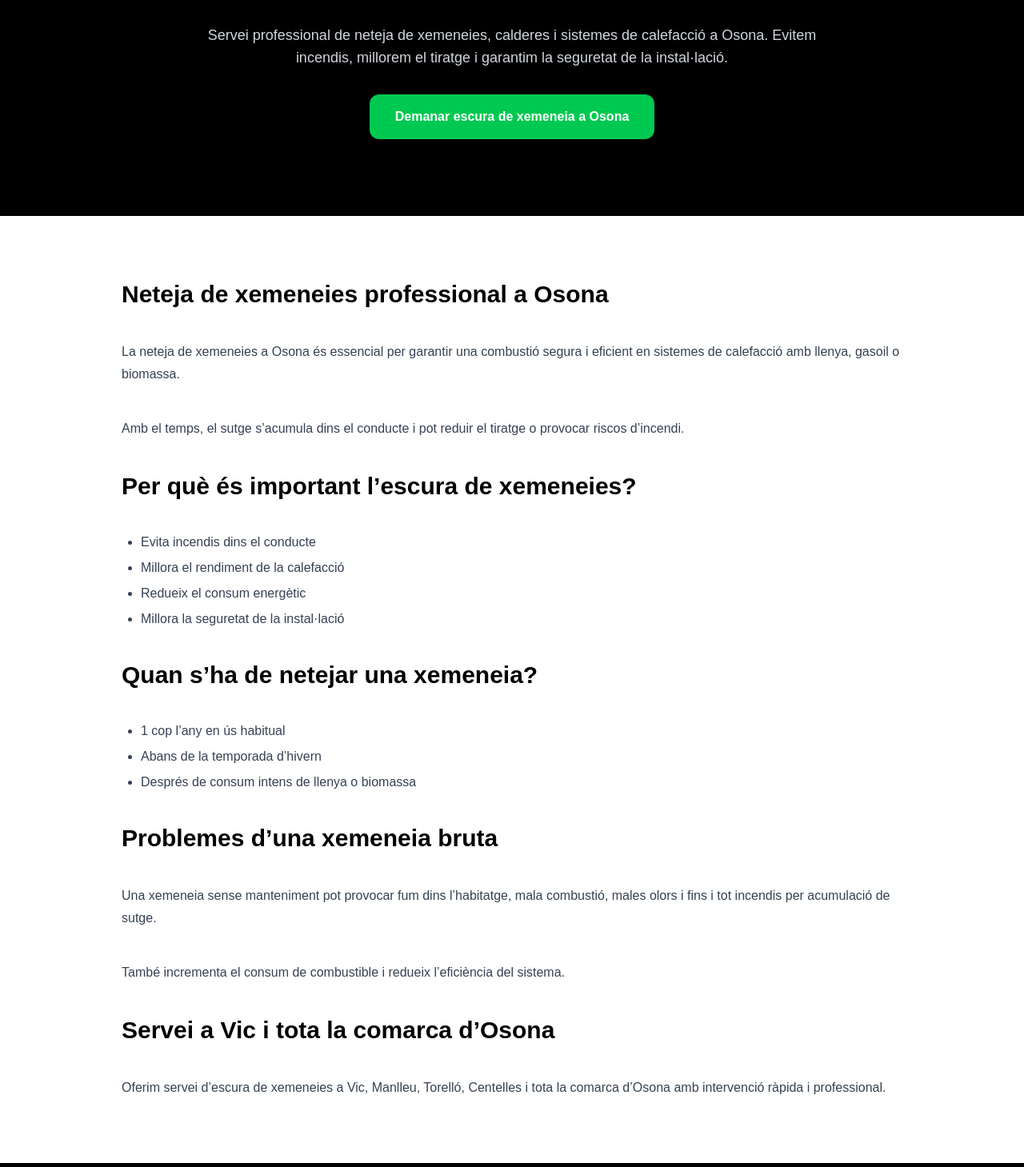
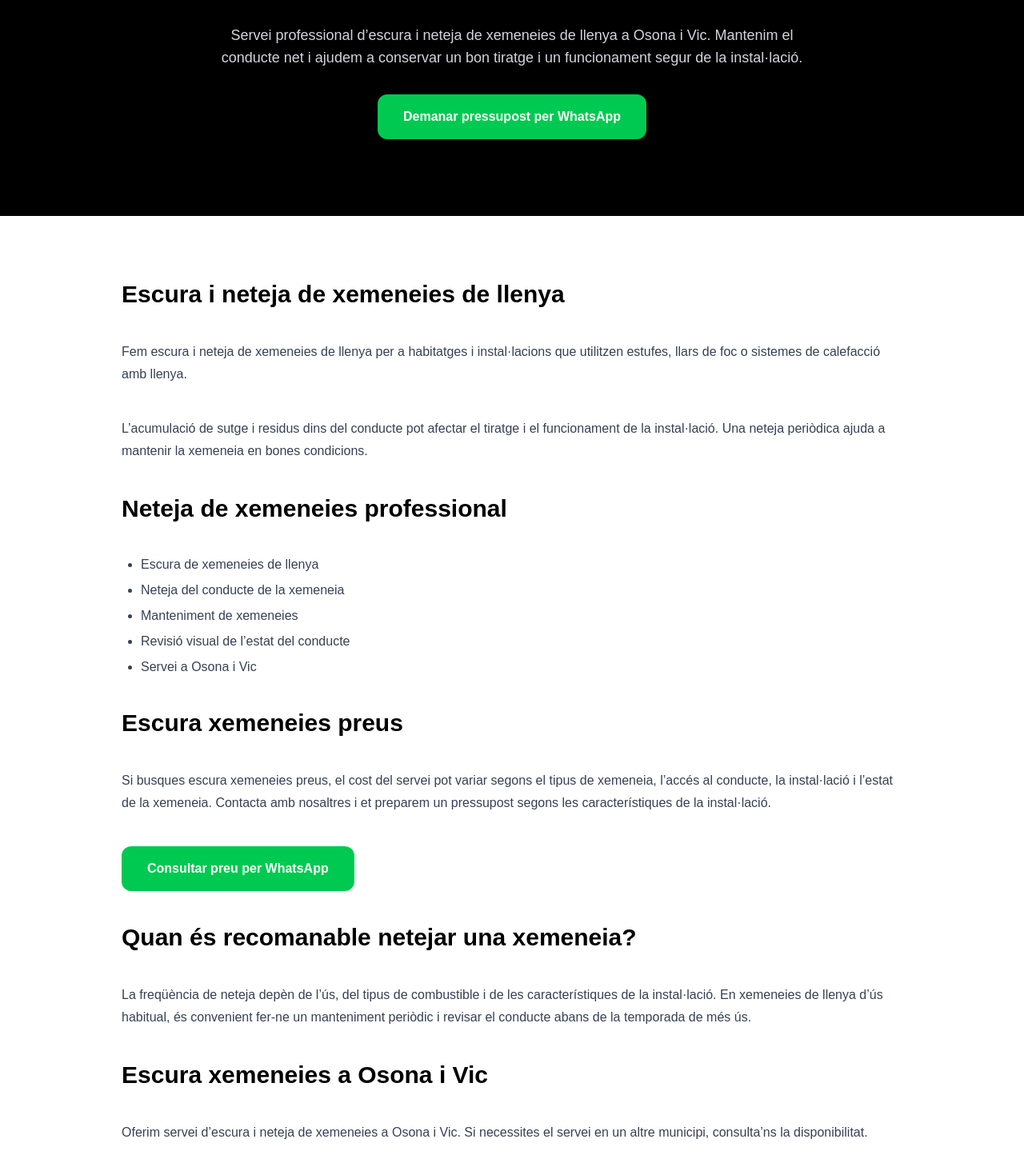
Before and after one commit to landing-eventz/sant-jaume, a Next.js app: page /escuraxemeneies in a window 1280 px wide. Shown: the part 211-1670 px from the top of the page at 80% size. Built offline with nearby package versions, Linux system fonts and the light colour scheme.

Commit message:
Mejora SEO pagina escura xemeneies

```diff
--- a/app/escuraxemeneies/page.tsx
+++ b/app/escuraxemeneies/page.tsx
@@ -1,132 +1,146 @@
 export const metadata = {
   title:
-    "Escura xemeneies a Osona i Vic | Neteja professional i manteniment",
+    "Escura xemeneies a Osona i Vic | Neteja de xemeneies de llenya",
   description:
-    "Servei professional d’escura i neteja de xemeneies a Osona i Vic. Evita incendis, millora el tiratge i assegura el rendiment de la teva instal·lació.",
+    "Servei d’escura i neteja de xemeneies de llenya a Osona i Vic. Pressupost per neteja, manteniment i revisió de xemeneies.",
 };
 
 export default function EscuraXemeneies() {
   return (
     <main className="min-h-screen bg-white text-black">
-
-      {/* SCHEMA LOCAL SERVICE */}
       <script
         type="application/ld+json"
         dangerouslySetInnerHTML={{
           __html: JSON.stringify({
             "@context": "https://schema.org",
             "@type": "Service",
-            "name": "Escura de xemeneies a Osona",
-            "provider": {
+            name: "Escura i neteja de xemeneies de llenya",
+            provider: {
               "@type": "LocalBusiness",
-              "name": "Treballs Forestals Sant Jaume",
-              "areaServed": "Osona, Vic, Catalunya",
-              "telephone": "+34 621 19 25 82"
+              name: "Treballs Forestals Sant Jaume",
+              telephone: "+34 621 19 25 82",
+              areaServed: ["Osona", "Vic"],
             },
-            "serviceType": "Neteja de xemeneies",
-            "areaServed": "Osona"
+            serviceType: "Escura i neteja de xemeneies",
+            areaServed: ["Osona", "Vic"],
           }),
         }}
       />
 
-      {/* HERO */}
-      <section className="bg-black text-white py-24 px-6 text-center">
-        <h1 className="text-4xl md:text-5xl font-bold">
+      <section className="bg-black px-6 py-24 text-center text-white">
+        <h1 className="text-4xl font-bold md:text-5xl">
           Escura xemeneies a Osona i Vic
         </h1>
 
-        <p className="mt-6 text-lg text-gray-300 max-w-3xl mx-auto">
-          Servei professional de neteja de xemeneies, calderes i sistemes de calefacció
-          a Osona. Evitem incendis, millorem el tiratge i garantim la seguretat de la instal·lació.
+        <p className="mx-auto mt-6 max-w-3xl text-lg text-gray-300">
+          Servei professional d’escura i neteja de xemeneies de llenya a
+          Osona i Vic. Mantenim el conducte net i ajudem a conservar un bon
+          tiratge i un funcionament segur de la instal·lació.
         </p>
 
         <a
           href="https://wa.me/34621192582"
-          className="inline-block mt-8 bg-green-500 px-8 py-4 rounded-xl font-semibold"
+          className="mt-8 inline-block rounded-xl bg-green-500 px-8 py-4 font-semibold text-white"
         >
-          Demanar escura de xemeneia a Osona
+          Demanar pressupost per WhatsApp
         </a>
       </section>
 
-      {/* CONTINGUT SEO */}
-      <section className="max-w-5xl mx-auto px-6 py-20 space-y-10">
-
+      <section className="mx-auto max-w-5xl space-y-10 px-6 py-20">
         <h2 className="text-3xl font-bold">
-          Neteja de xemeneies professional a Osona
+          Escura i neteja de xemeneies de llenya
         </h2>
 
-        <p className="text-gray-700 leading-7">
-          La neteja de xemeneies a Osona és essencial per garantir una combustió segura
-          i eficient en sistemes de calefacció amb llenya, gasoil o biomassa.
+        <p className="leading-7 text-gray-700">
+          Fem escura i neteja de xemeneies de llenya per a habitatges i
+          instal·lacions que utilitzen estufes, llars de foc o sistemes de
+          calefacció amb llenya.
         </p>
 
-        <p className="text-gray-700 leading-7">
-          Amb el temps, el sutge s’acumula dins el conducte i pot reduir el tiratge o provocar riscos d’incendi.
+        <p className="leading-7 text-gray-700">
+          L’acumulació de sutge i residus dins del conducte pot afectar el
+          tiratge i el funcionament de la instal·lació. Una neteja periòdica
+          ajuda a mantenir la xemeneia en bones condicions.
         </p>
 
         <h2 className="text-3xl font-bold">
-          Per què és important l’escura de xemeneies?
+          Neteja de xemeneies professional
         </h2>
 
-        <ul className="list-disc pl-6 text-gray-700 space-y-2">
-          <li>Evita incendis dins el conducte</li>
-          <li>Millora el rendiment de la calefacció</li>
-          <li>Redueix el consum energètic</li>
-          <li>Millora la seguretat de la instal·lació</li>
+        <ul className="list-disc space-y-2 pl-6 text-gray-700">
+          <li>Escura de xemeneies de llenya</li>
+          <li>Neteja del conducte de la xemeneia</li>
+          <li>Manteniment de xemeneies</li>
+          <li>Revisió visual de l’estat del conducte</li>
+          <li>Servei a Osona i Vic</li>
         </ul>
 
         <h2 className="text-3xl font-bold">
-          Quan s’ha de netejar una xemeneia?
+          Escura xemeneies preus
         </h2>
 
-        <ul className="list-disc pl-6 text-gray-700 space-y-2">
-          <li>1 cop l’any en ús habitual</li>
-          <li>Abans de la temporada d’hivern</li>
-          <li>Després de consum intens de llenya o biomassa</li>
-        </ul>
-
-        <h2 className="text-3xl font-bold">
-          Problemes d’una xemeneia bruta
-        </h2>
-
-        <p className="text-gray-700 leading-7">
-          Una xemeneia sense manteniment pot provocar fum dins l’habitatge,
-          mala combustió, males olors i fins i tot incendis per acumulació de sutge.
-        </p>
-
-        <p className="text-gray-700 leading-7">
-          També incrementa el consum de combustible i redueix l’eficiència del sistema.
-        </p>
-
-        <h2 className="text-3xl font-bold">
-          Servei a Vic i tota la comarca d’Osona
-        </h2>
-
-        <p className="text-gray-700 leading-7">
-          Oferim servei d’escura de xemeneies a Vic, Manlleu, Torelló, Centelles
-          i tota la comarca d’Osona amb intervenció ràpida i professional.
-        </p>
-
-      </section>
-
-      {/* CTA FINAL */}
-      <section className="bg-black text-white text-center py-20 px-6">
-        <h2 className="text-3xl font-bold">
-          Neteja professional de xemeneies a Osona
-        </h2>
-
-        <p className="mt-4 text-gray-300">
-          Contacta ara per pressupost sense compromís.
+        <p className="leading-7 text-gray-700">
+          Si busques escura xemeneies preus, el cost del servei pot variar
+          segons el tipus de xemeneia, l’accés al conducte, la instal·lació i
+          l’estat de la xemeneia. Contacta amb nosaltres i et preparem un
+          pressupost segons les característiques de la instal·lació.
         </p>
 
         <a
           href="https://wa.me/34621192582"
-          className="inline-block mt-8 bg-green-500 px-8 py-4 rounded-xl font-semibold"
+          className="inline-block rounded-xl bg-green-500 px-8 py-4 font-semibold text-white"
+        >
+          Consultar preu per WhatsApp
+        </a>
+
+        <h2 className="text-3xl font-bold">
+          Quan és recomanable netejar una xemeneia?
+        </h2>
+
+        <p className="leading-7 text-gray-700">
+          La freqüència de neteja depèn de l’ús, del tipus de combustible i
+          de les característiques de la instal·lació. En xemeneies de llenya
+          d’ús habitual, és convenient fer-ne un manteniment periòdic i
+          revisar el conducte abans de la temporada de més ús.
+        </p>
+
+        <h2 className="text-3xl font-bold">
+          Escura xemeneies a Osona i Vic
+        </h2>
+
+        <p className="leading-7 text-gray-700">
+          Oferim servei d’escura i neteja de xemeneies a Osona i Vic.
+          Si necessites el servei en un altre municipi, consulta’ns la
+          disponibilitat.
+        </p>
+
+        <h2 className="text-3xl font-bold">
+          Demana pressupost per netejar la teva xemeneia
+        </h2>
+
+        <p className="leading-7 text-gray-700">
+          Si necessites una escura de xemeneia de llenya, posa’t en contacte
+          amb nosaltres per WhatsApp i explica’ns quin tipus d’instal·lació
+          tens.
+        </p>
+      </section>
+
+      <section className="bg-black px-6 py-20 text-center text-white">
+        <h2 className="text-3xl font-bold">
+          Escura xemeneies a Osona i Vic
+        </h2>
+
+        <p className="mt-4 text-gray-300">
+          Demana pressupost sense compromís.
+        </p>
+
+        <a
+          href="https://wa.me/34621192582"
+          className="mt-8 inline-block rounded-xl bg-green-500 px-8 py-4 font-semibold text-white"
         >
           Contactar per WhatsApp
         </a>
       </section>
-
     </main>
   );
 }
```
